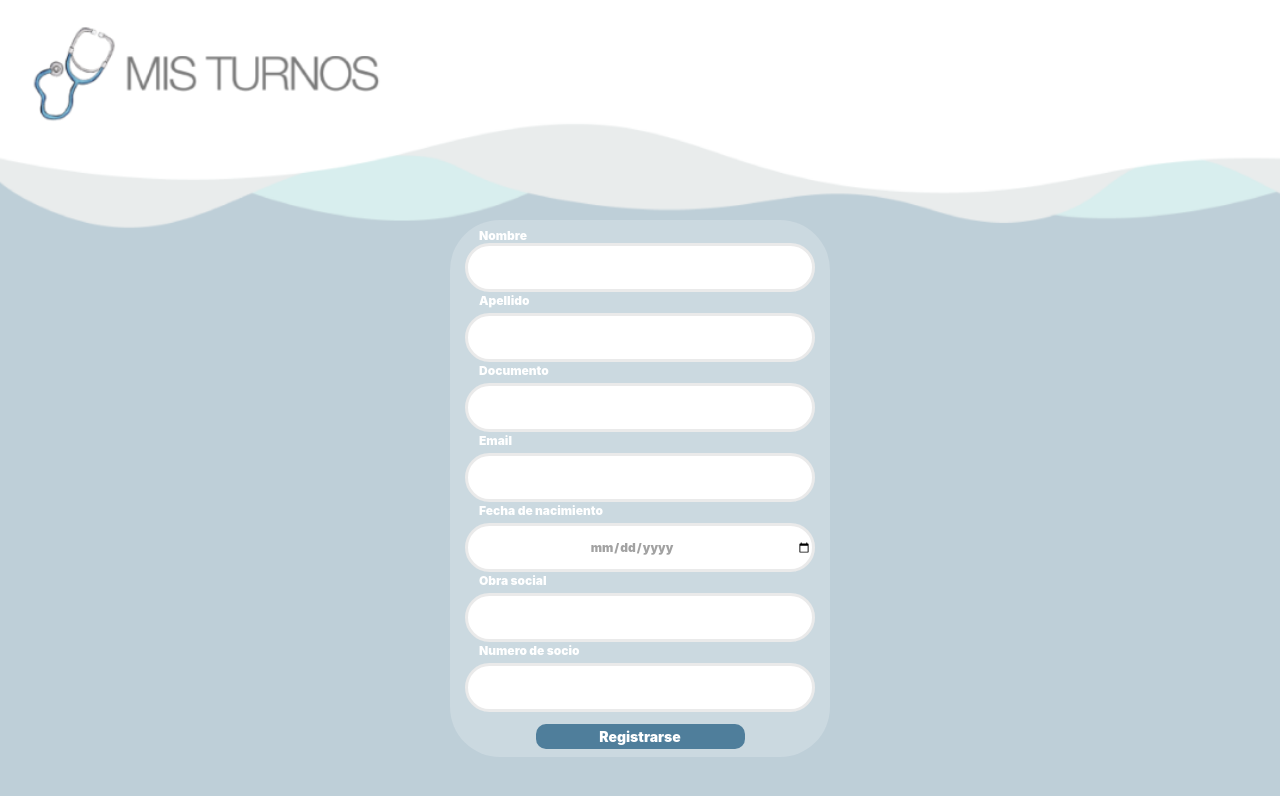
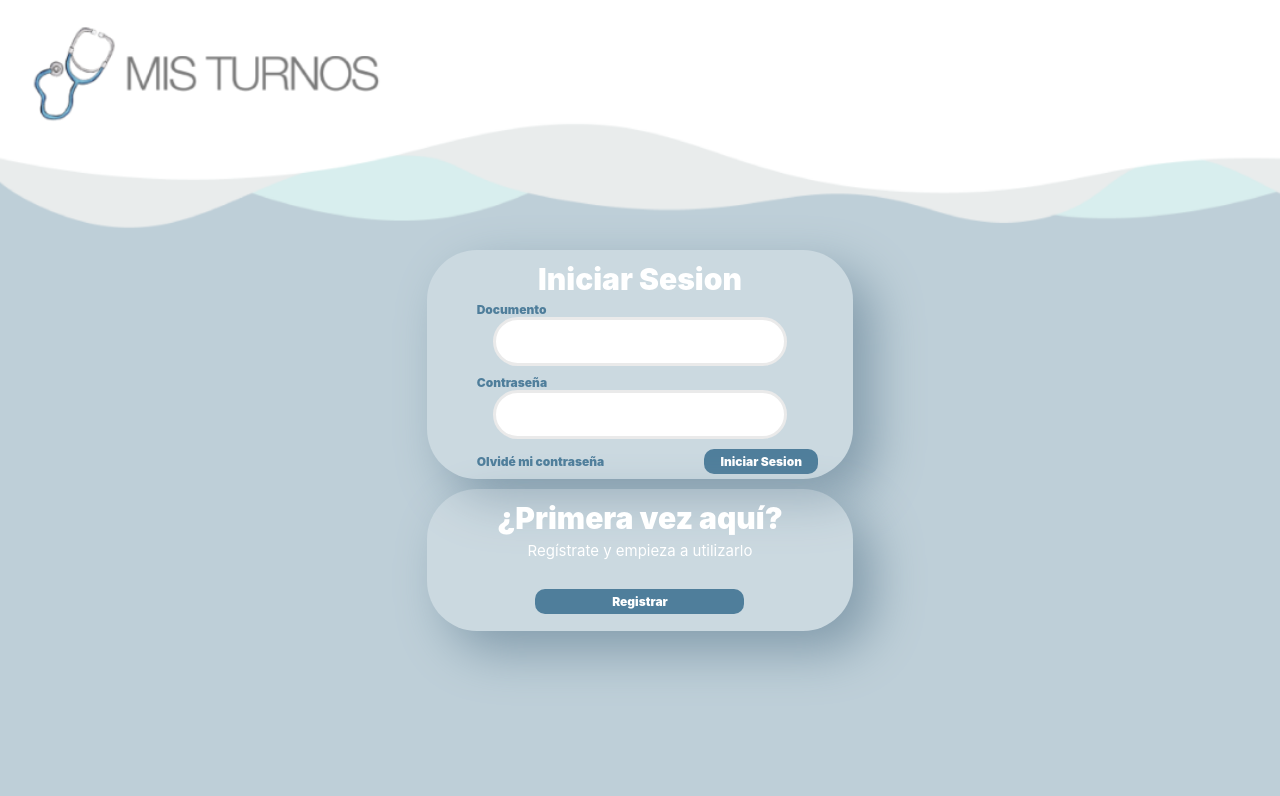
Before and after one commit to vperalta19/mis-turnos, a React (Create React App) app: page / in a window 1280 px wide. Shown: the top 796 px of the page. Built offline with nearby package versions, Linux system fonts and the light colour scheme.

Commit message:
Casi Finalizado. Inicio de Sesion y registro de Paciente

```diff
--- a/src/assets/css/InicioSesion.css
+++ b/src/assets/css/InicioSesion.css
@@ -4,6 +4,9 @@
     box-sizing: border-box;
 }
 
+button{
+    border:none;
+}
 
 .fondoLogSign {
     background-color: #B8D0D9;
@@ -16,7 +19,6 @@
 /*---------------------------------------------inicio contenedor de Log In---------------------------------------------*/
   .fondoLogSign .contenedor .login{
     width: 100%;
-    height: 265px;
     background: rgba(255, 255, 255, 0.2);
     border-radius: 50px;
     margin-bottom: 10px;
@@ -33,26 +35,27 @@
     line-height: 35px;
 }
 
-.fondoLogSign .contenedor .login .inputLogin{
-    text-align: center;
-}
-
 .fondoLogSign .contenedor .login .doclabel{
     Width: 36px;
     Height: 14px;
-    text-align: left;
+    margin-left: 20px;
+
 }
 
 .fondoLogSign .contenedor .login .docid{
     width: 80%;
     height: 49px;
 
-
     background: #FFFFFF;
     border: 3px solid #EAEAEA;
     border-radius: 25px;
     margin: 0 auto 10px auto
+}
 
+.fondoLogSign .contenedor .login .passLabel{
+    Width: 36px;
+    Height: 14px;
+    margin-left: 20px;
 }
 
 .fondoLogSign .contenedor .login .pass{
@@ -77,25 +80,29 @@
     font-weight: 900;
     font-size: 12px;
     line-height: 12px;
-
-    margin: 0 auto 10px auto
+    margin-left: 100px;
+    border: none;
+    margin-bottom: 5px;
 }
 
-.fondoLogSign .contenedor .login .sub{
+.fondoLogSign .contenedor .login .sub:hover {
+    background-color: white;
+    color:#4F7E9B;
+    border-color: #4F7E9B;
+    border: 1px solid;
 }
-
 
 .fondoLogSign .contenedor .login .recovery{
     border: none;
-    margin-left: 35%;
-    margin-right: 33%;
+    margin-left: 20px;
+    background-color: rgb(255, 255, 255,0);
+    margin-bottom: 10px;
 }
 
 /*---------------------------------------------inicio contenedor de Sign Up---------------------------------------------*/
 
 .fondoLogSign .contenedor .signup{
     width: 100%;
-    height: 150px;
     background: rgba(255, 255, 255, 0.2);
     border-radius: 50px;
     text-align: center;
@@ -135,6 +142,7 @@
     font-size: 12px;
     line-height: 12px;
 
+    margin:17px 25px;
 
 }
 
@@ -145,9 +153,7 @@
     border: 1px solid;
 }
 
-button{
-    border:none;
-}
+
 
 /*---------------------------------------------inicio media querys---------------------------------------------*/
 
@@ -167,4 +173,12 @@ button{
     .fondoLogSign .contenedor{
         padding-top: 100px;
     }
+
+    .fondoLogSign .contenedor .login .sub{
+        margin-left: 10px;
+    }
+
+    .fondoLogSign .contenedor .login .recovery{
+        margin-left: 0px;
+    }
 }
--- a/src/assets/css/Registrar.css
+++ b/src/assets/css/Registrar.css
@@ -7,8 +7,7 @@
     font-size: 12px;
     line-height: 14px;
 
-    color: white;
-
+    color:#4F7E9B;
     box-sizing: border-box;
 }
 
@@ -47,7 +46,6 @@ button{
     width: 20px;
     height: 14px;
 
-    color: white;
     padding-left: 14px;
 }
 
@@ -69,7 +67,6 @@ button{
     width: 20px;
     height: 14px;
 
-    color: white;
     padding-left: 14px;
 }
 
@@ -92,7 +89,6 @@ button{
     width: 20px;
     height: 14px;
 
-    color: white;
     padding-left: 14px;
 }
 
@@ -114,7 +110,6 @@ button{
     width: 20px;
     height: 14px;
 
-    color: white;
     padding-left: 14px;
 }
 
@@ -136,7 +131,6 @@ button{
     width: 20px;
     height: 14px;
 
-    color: white;
     padding-left: 14px;
 }
 
@@ -159,7 +153,6 @@ button{
     width: 20px;
     height: 14px;
 
-    color: white;
     padding-left: 14px;
 }
 
@@ -182,7 +175,6 @@ button{
     width: 20px;
     height: 14px;
 
-    color: white;
     padding-left: 14px;
 }
 
@@ -190,7 +182,6 @@ button{
     width: 100%;
     height: 49px;
     color: #A2A2A2;
-
     background: #FFFFFF;
     border: 3px solid #EAEAEA;
     box-sizing: border-box;
--- a/src/index.js
+++ b/src/index.js
@@ -10,8 +10,8 @@ import Registrar from './pages/Registrar'
 ReactDOM.render(
   <React.StrictMode>
     {/* <App/> */}
-    {/* <InicioSesion/> */}
-    <Registrar/>
+    <InicioSesion/>
+    {/* <Registrar/> */}
   </React.StrictMode>,
   document.getElementById('root')
 );
--- a/src/pages/InicioSesion.js
+++ b/src/pages/InicioSesion.js
@@ -39,14 +39,25 @@ function InicioSesion() {
                     <div className = "col-lg-3 col-md-3 col-1 col-xl-4">
                     </div>
                     <div className="col-lg-6 col-10 col-md-6 col-xl-4 login">
-                        <h1 className="titleLogIn">Iniciar Sesion</h1>
-                        <form id="inputLogin" className="inputLogin">
+                        <div className="col text-center">
+                            <h1 className="titleLogIn">Iniciar Sesion</h1>
+                        </div>
+                        <div className="col">
                             <span className="doclabel">Documento</span><br></br>
+                        </div>
+                        <div className="col text-center">
                             <input type="text" id="docid" name="docid" className="docid"></input>
+                        </div>
+                        <div className="col">
+                        <span className="passLabel">Contraseña</span><br></br>
+                        </div>
+                        <div className="col text-center">
                             <input type="password" id="pass" name="pass" className="pass"></input>
-                            <input type="submit" value="Iniciar Sesion" id="sub" className="sub"></input>
-                        </form>
-                        <button type="button" className="recovery">Olvidé mi contraseña</button>
+                        </div>
+                        <div className="col">
+                            <button type="button" className="recovery">Olvidé mi contraseña</button>
+                            <input type="submit" value="Iniciar Sesion" id="sub" className="sub align-items-right"></input>
+                        </div>
                     </div>
                 </div>
                 <div className="row fil2">
--- a/src/pages/Registrar.js
+++ b/src/pages/Registrar.js
@@ -5,38 +5,6 @@ import './../assets/css/Registrar.css';
 
 function Registrar() {
 	return (
-        // <div className="fondoRegistrar">
-        //     <div className="container contenedor">
-        //         <div className="row fil1">
-        //             <div className = "col-lg-4 col-md-3 col-1">
-        //             </div>
-        //             <div className="col-lg-4 col-10 col-md-6 registro_cont">
-        //                 <div className="row fil1_r">
-        //                     <div className="col-12 forms_fill">
-        //                         <form>
-        //                             <span className="namelabel">Nombre</span><br></br>
-        //                             <input type="text" id="name" name="name" className="name"></input>
-        //                             <span className="surnamelabel">Apellido</span><br></br>
-        //                             <input type="text" id="surname" name="surname" className="surname"></input>
-        //                             <span className="docidlabel">Documento</span><br></br>
-        //                             <input type="text" id="docid" name="docid" className="docid"></input>
-        //                             <span className="emaillabel">Email</span><br></br>
-        //                             <input type="text" id="email" name="email" className="email"></input>
-        //                             <span className="nacimientolabel">Fecha de nacimiento</span><br></br>
-        //                             <input type="text" id="nacimiento" name="nacimiento" className="nacimiento"></input>
-        //                             <span className="obsociallabel">Obra social</span><br></br>
-        //                             <input type="text" id="obsocial" name="obsocial" className="obsocial"></input>
-        //                             <span className="nsociolabel">Numero de socio</span><br></br>
-        //                             <input type="text" id="nsocio" name="nsocio" className="nsocio"></input>
-        //                             <input type="submit" value="Registrarse" id="sub" className="sub text-center"></input>
-        //                         </form>
-        //                     </div>
-        //                 </div>
-        //             </div>
-        //         </div>
-        //     </div>
-        // </div>
-
         <div className="fondoRegistrar">
             <div className="container contenedor">
                 <div className="row fil1">
@@ -54,7 +22,7 @@ function Registrar() {
                             </div>
                             <div className="col-12">
                                 <span className="docidlabel">Documento</span><br></br>
-                                <input type="text" id="docid" name="docid" className="docid text-center"></input>
+                                <input type="number" id="docid" name="docid" className="docid text-center"></input>
                             </div>
                             <div className="col-12">
                                 <span className="emaillabel">Email</span><br></br>
```
